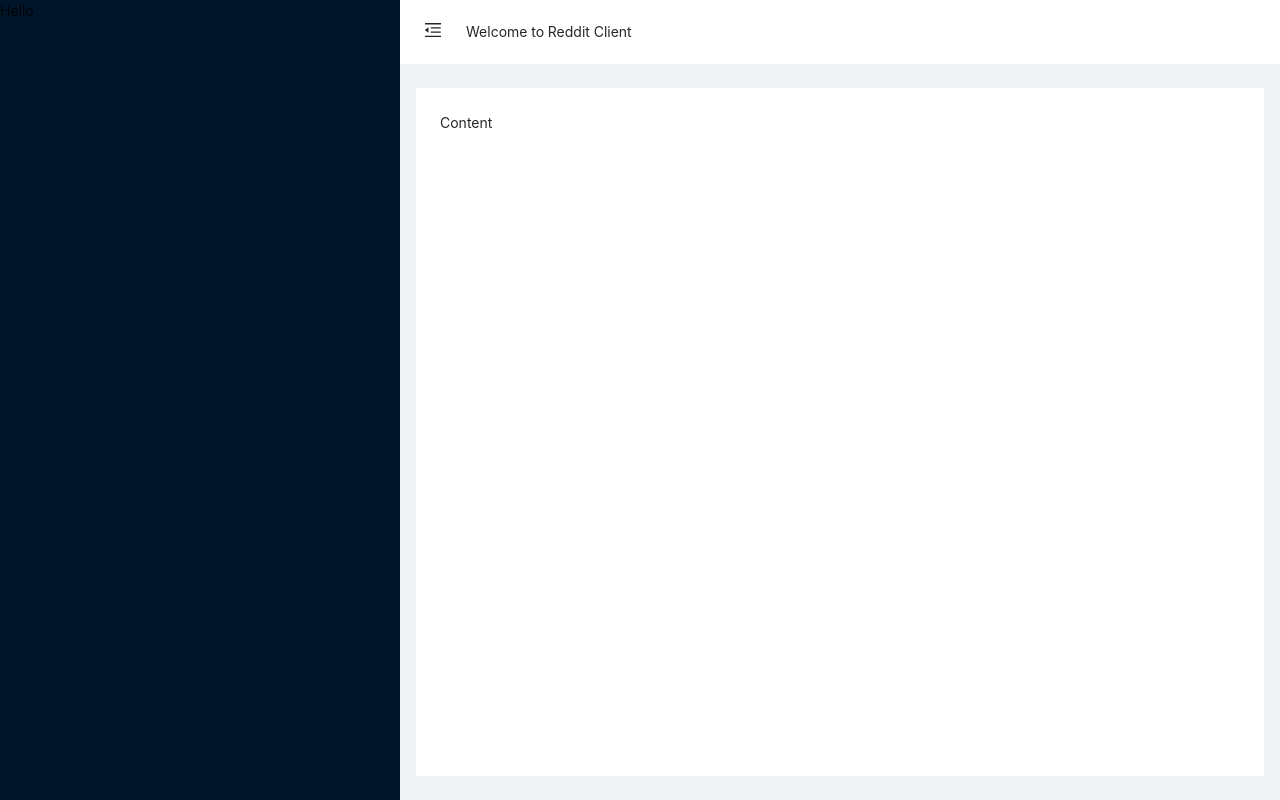
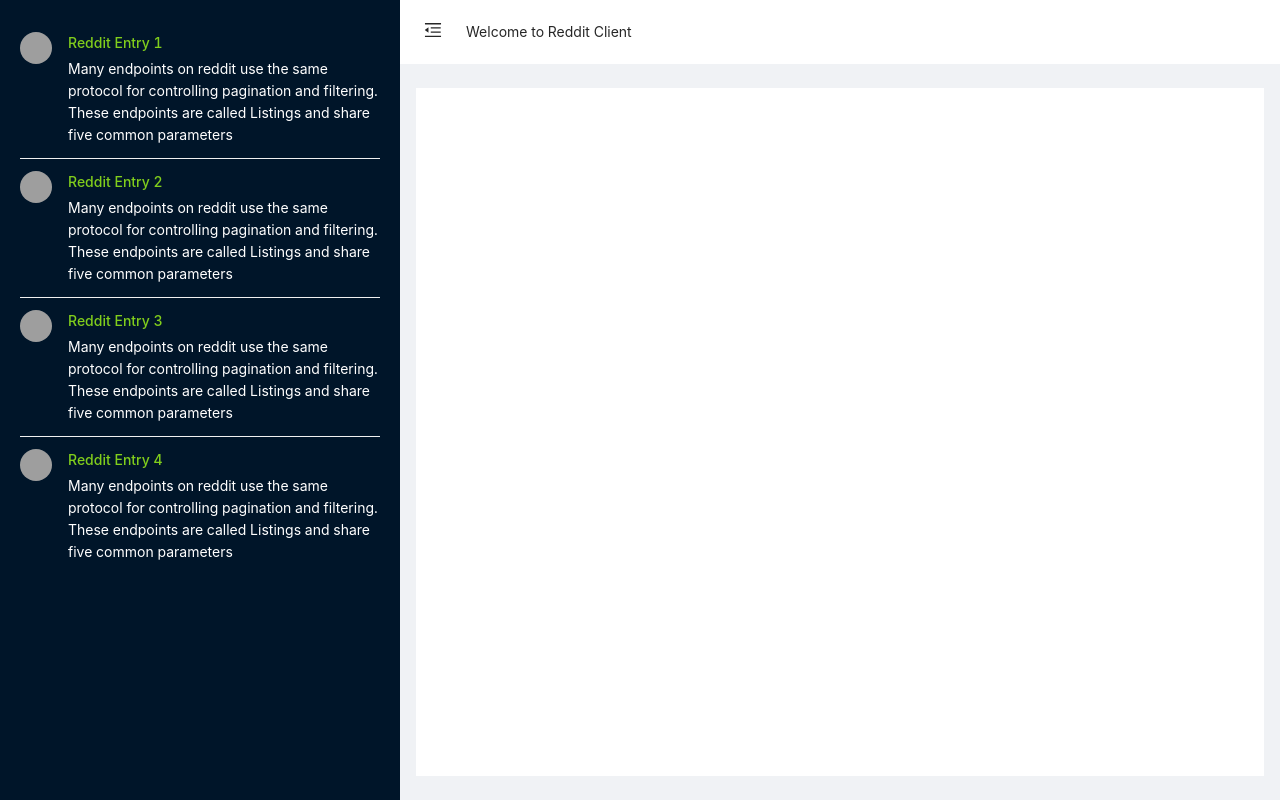
Before and after one commit to ealipio/deviget-challenge, a React (Create React App) app: page / in a window 1280 px wide. Built offline with nearby package versions, Linux system fonts and the light colour scheme; grey boxes are pictures that could not be loaded.

Commit message:
feat: basic entry list functionality

```diff
--- a/src/components/App.tsx
+++ b/src/components/App.tsx
@@ -2,6 +2,9 @@
 import { Layout } from "antd";
 import { MenuUnfoldOutlined, MenuFoldOutlined } from "@ant-design/icons";
 import { merge, $ } from "glamor";
+
+import { EntriesList } from "./entries-list";
+import { SelectedEntry } from "./selected-entry";
 
 const { Header, Sider, Content } = Layout;
 
@@ -29,17 +32,24 @@
   }, []);
 
   const [isCollapsed, setIsCollapsed] = React.useState(false);
+  const [selectedEntry, setSelectedEntry] = React.useState("");
+
+  const handleClickEntry = (entry: any) => () => {
+    setSelectedEntry(entry);
+    console.log(entry);
+  };
 
   return (
     <Layout {...styles} style={{ minHeight: "100vh" }}>
       <Sider
+        className="sider"
         trigger={null}
         collapsible
         collapsed={isCollapsed}
         collapsedWidth={0}
         width={400}
       >
-        <div>Hello</div>
+        <EntriesList onClickEntry={handleClickEntry} />
       </Sider>
       <Layout className="site-layout">
         <Header className="site-layout-background" style={{ padding: 0 }}>
@@ -52,7 +62,9 @@
           )}
           Welcome to Reddit Client
         </Header>
-        <Content className="site-layout-background content">Content</Content>
+        <Content className="site-layout-background content">
+          <SelectedEntry entry={selectedEntry} />
+        </Content>
       </Layout>
     </Layout>
   );
--- /dev/null
+++ b/src/components/entries-list.tsx
@@ -0,0 +1,55 @@
+import React from "react";
+import { merge, $ } from "glamor";
+
+import { List, Avatar } from "antd";
+
+interface EntriesListProps {
+    onClickEntry: (entry: any) => (e: any) => void;
+}
+
+export const EntriesList: React.FunctionComponent<EntriesListProps> = ({onClickEntry}) => {
+  const data = [
+    {
+      title: "Reddit Entry 1",
+    },
+    {
+      title: "Reddit Entry 2",
+    },
+    {
+      title: "Reddit Entry 3",
+    },
+    {
+      title: "Reddit Entry 4",
+    },
+  ];
+
+  const styles = React.useMemo(() => {
+    return merge(
+        {padding: 20},
+        $(' .ant-list-item-meta-title > a', {
+            color: '#80ce1c'
+        }),
+        $(" .ant-list-item-meta-description", {color: "#fff"}));
+  }, []);
+
+
+  return (
+    <div {...styles}>
+      <List
+        itemLayout="horizontal"
+        dataSource={data}
+        renderItem={(item) => (
+          <List.Item onClick={onClickEntry(item)}>
+            <List.Item.Meta
+              avatar={
+                <Avatar src="https://zos.alipayobjects.com/rmsportal/ODTLcjxAfvqbxHnVXCYX.png" />
+              }
+              title={<a href="https://www.reddit.com/dev/api">{item.title}</a>}
+              description="Many endpoints on reddit use the same protocol for controlling pagination and filtering. These endpoints are called Listings and share five common parameters"
+            />
+          </List.Item>
+        )}
+      />
+    </div>
+  );
+};
--- /dev/null
+++ b/src/components/selected-entry.tsx
@@ -0,0 +1,21 @@
+import React from "react";
+import { merge, $ } from "glamor";
+
+interface SelectedEntryProps {
+    entry: any
+}
+
+export const SelectedEntry: React.FunctionComponent<SelectedEntryProps> = ({entry}) => {
+  const styles = React.useMemo(() => {
+    return merge(
+        {},
+        $(" .ant-list-item-meta-description", {color: "#fff"}));
+  }, []);
+
+
+  return (
+    <div {...styles}>
+        {entry.title}
+    </div>
+  );
+};
```
